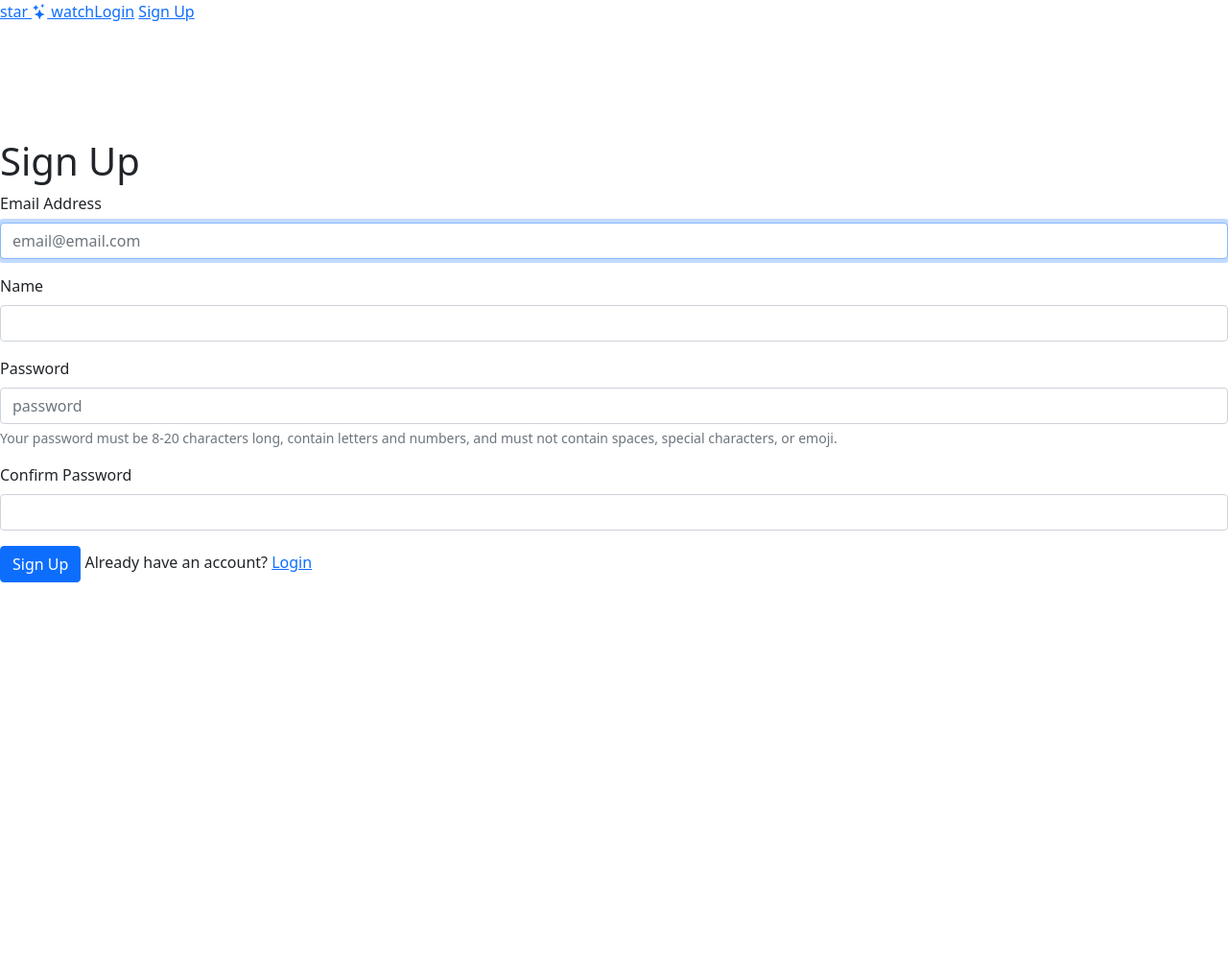
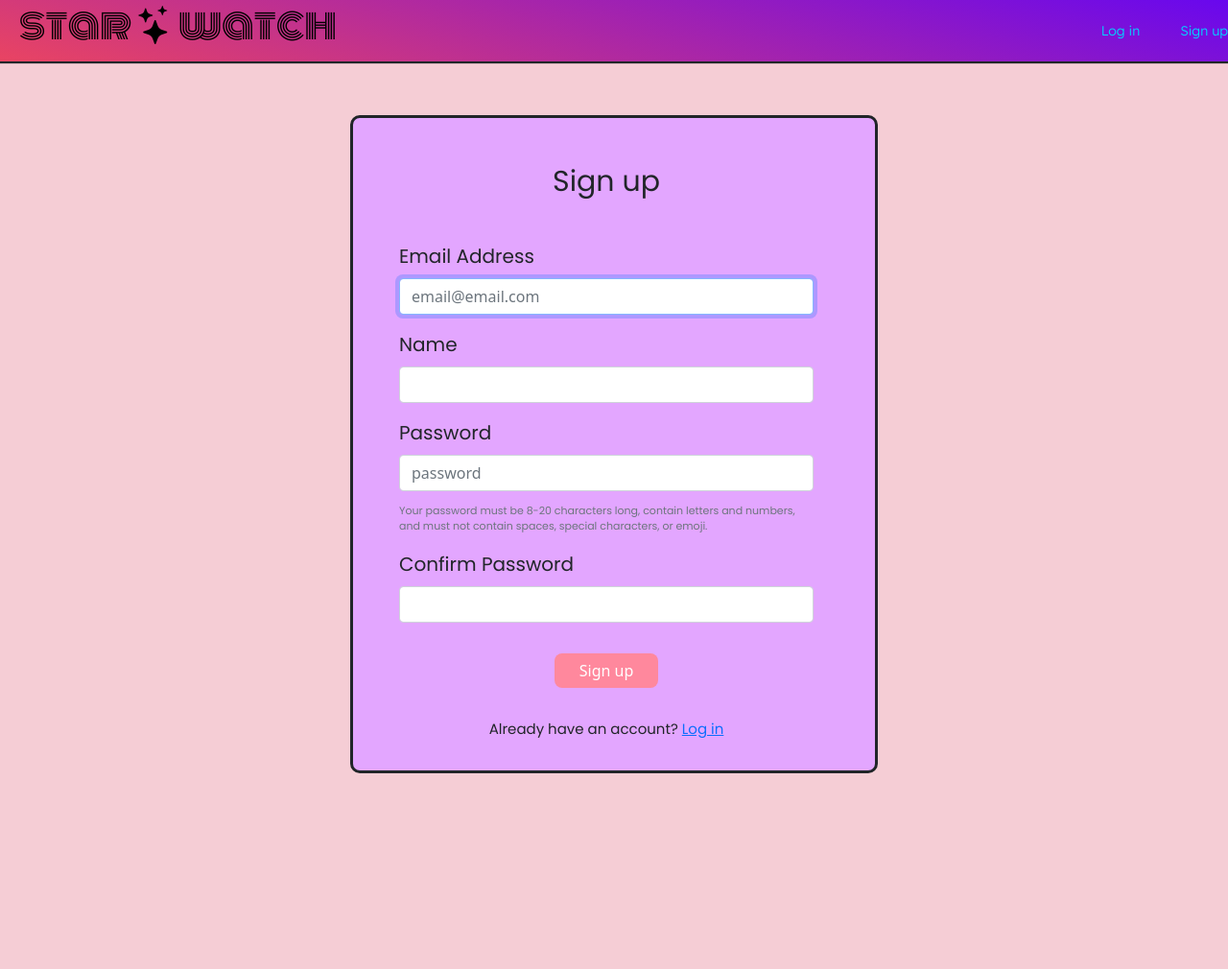
Before and after one commit to shann99/star_watch, a Python web app: template star_watch/templates/signup.html in a window 1280 px wide. Shown: the top 1010 px of the page at 96% size. Before the commit the page ends 607 px from the top, so only its background shows below. Run offline with Jinja, Linux system fonts and the light colour scheme; the template is opened without the code that fills it, so the values that code supplies are empty.

Commit message:
minor changes to signup and html. changed account.html + url to settings. added in system theme for site. changed file names for light and dark to be light-theme and dark-theme to match system-theme

```diff
--- a/star_watch/static/media.css
+++ b/star_watch/static/media.css
@@ -4,8 +4,7 @@
     }
     .login-nav {
         margin-top: 4.8em;
-        margin-left: -4.5em;
-        width: 145px;
+        margin-left: -6.5em;
     }
     .carousel-item {
         height: 180px;
@@ -69,8 +68,7 @@
     }
     .login-nav {
         margin-top: 4.8em;
-        margin-left: -4.5em;
-        width: 145px;
+        margin-left: -6.3em;
     }
     .carousel-item {
         height: 180px;
@@ -136,8 +134,7 @@
     }
     .login-nav {
         margin-top: 4.8em;
-        margin-left: -4.5em;
-        width: 145px;
+        margin-left: -6em;
     }
     .carousel-item {
         height: 240px;
@@ -202,7 +199,6 @@
     .login-nav {
         margin-top: 4.8em;
         margin-left: -4.5em;
-        width: 145px;
     }
     .carousel-item {
         height: 435px;
@@ -240,6 +236,9 @@
     }
 }
 @media screen and (min-width: 1024px) and (max-width:1439px) {
+    .login-nav {
+        margin-left: -6.5em;
+    }
     .card-container {
         grid-template-columns: auto auto;
     }
@@ -290,6 +289,9 @@
     .card-img-container {
         width: 390px;
         height: 240px;
+    }
+    .login-nav {
+        margin-left: -5em;
     }
 }
 
--- a/star_watch/static/script.js
+++ b/star_watch/static/script.js
@@ -77,13 +77,18 @@ function hearted(card_id, heartItem) {
             data: {"card_id": card_id, "card_fav": true},
             success: function() {
                 $(hearts[heartItem]).load(' .heart_buttons:eq('+ heartItem +')');
+                setTimeout( () => {
+                    filled[heartItem].classList.toggle('animate');
+                }, 30)
+                setTimeout(() => {
+                  filled[heartItem].classList.remove('animate');
+                }, 340)
             }
         });
     });
 }
 function unhearted(card_id, heartItem) {
     $(document).ready(function() {
-        console.log(heartItem);
         $.ajax({
             type: "POST",
             url: "/unfav",
@@ -149,7 +154,7 @@ function closeTag(item) {
 
 const cardIMG = document.getElementsByClassName("card-img-container");
 const tagDiv = document.getElementsByClassName("tagForm");
-const heartsDiv = document.getElementsByClassName("heart_buttons");
+const heartsDiv = document.getElementsByClassName("hearts");
 const stats = document.getElementsByClassName("bottom_row");
 const seemore = document.getElementsByClassName("see_more");
 const less = document.getElementsByClassName("see_less");
@@ -240,7 +245,7 @@ function open_search() {
 }
 
 var user_id = '{{user.id}}';
-
+const site_theme = document.querySelector("#site-theme");
 function switch_modes_light(user_id) {
     $(document).ready(function() {
         $.ajax({
@@ -248,7 +253,7 @@ function switch_modes_light(user_id) {
             url: "/light-mode",
             data: {"user_id": user_id},
             success: function() {
-                location.reload();
+                    site_theme.href = "light-theme.css";
 
             }
         });
@@ -263,7 +268,8 @@ function switch_modes_dark(user_id) {
             url: "/dark-mode",
             data: {"user_id": user_id},
             success: function() {
-                location.reload();
+                    site_theme.href = "dark-theme.css";
+
             }
         });
     });
@@ -275,7 +281,7 @@ function system_mode(user_id) {
             url: "/system-mode",
             data: {"user_id": user_id},
             success: function() {
-                location.reload();
+                site_theme.href = "system-theme.css";
             }
         });
     });
--- a/star_watch/static/style.css
+++ b/star_watch/static/style.css
@@ -313,30 +311,22 @@
 .card-item:hover #upcount {
     display:block;
 }
-
-#user-welcome {
-    font-family: "Poppins", sans-serif;
-}
-#acc-item-login {
-    color: #00d4ff;
-}
-#acc-item-signup {
-    color: #00d4ff;
-    flex-wrap:wrap;
+.loggedout-navitem {
+    display: block;
+    margin-left: 3em;
+    margin-top: 1.2em;
 }
 .logged-out {
     display:flex;
-    padding: 1.3em 0em 0em 1em;
+    padding-top: 1.3em;
+    padding-left: 1em;
     justify-content: space-evenly;
-    gap: 3em;
     float: right;
 }
-
 .account-access {
     display: flex;
     float: right;
 }
-
 .login-form {
     border: solid;
     display: flex;
@@ -415,7 +403,7 @@
     margin-top: 0em;
 }
 
-#signup-input {
+.signup-input {
     margin-bottom: 1em;
     width: 100%;
     /* padding: 0.375rem 0.75rem; */
@@ -454,13 +442,16 @@
 }
 .header-name {
     font-family: 'Monoton', cursive;
-    font-size: 55px;
+    font-size: 40px;
+    margin-left: 0.5em;
+    float:left;
     text-decoration: none;
     color: black;
     transition: 0.7s ease;
+    margin-top: .3em;
 }
 .header-name:hover, focus{
-    color:#e54ed0;
+    color: #ea6ecd;
 }
 
 #addmediaForm {
--- a/star_watch/templates/base.html
+++ b/star_watch/templates/base.html
@@ -13,17 +13,26 @@
 <link rel="preconnect" href="https://fonts.googleapis.com"><link rel="preconnect" href="https://fonts.gstatic.com" crossorigin><link href="https://fonts.googleapis.com/css2?family=Monoton&display=swap" rel="stylesheet">
 <link rel="preconnect" href="https://fonts.googleapis.com"><link rel="preconnect" href="https://fonts.gstatic.com" crossorigin><link href="https://fonts.googleapis.com/css2?family=Poppins&display=swap" rel="stylesheet">
 <!-- selecting which stylesheet to show (whether in dark mode or light mode) -->
-{%if user.mode == 'light'%}
 <link rel="stylesheet" href="{{ url_for('static', filename='style.css') }}">
-<link rel="stylesheet" href="{{ url_for('static', filename='light.css') }}">
-<link rel="stylesheet" href="{{ url_for('static', filename='media.css') }}">
+{% if user.is_authenticated %}
+    {%if user.mode == 'light'%}
+    <link rel="stylesheet" href="{{ url_for('static', filename='light-theme.css') }}" id="site-theme">
+    <link rel="stylesheet" href="{{ url_for('static', filename='media.css') }}">
+    {%endif%}
+    <!-- for keeping dark mode between browsers -->
+    {%if user.mode == 'dark'%}
+    <link rel="stylesheet" href="{{ url_for('static', filename='dark-theme.css') }}" id="site-theme">
+    <link rel="stylesheet" href="{{ url_for('static', filename='media.css') }}">
+    {%endif%}
+    {%if user.mode == 'system'%}
+    <link rel="stylesheet" href="{{ url_for('static', filename='system-theme.css') }}" id="site-theme">
+    <link rel="stylesheet" href="{{ url_for('static', filename='media.css') }}">
+    {%endif%}
+{%else%}
+    <link rel="stylesheet" href="{{ url_for('static', filename='light-theme.css') }}" id="site-theme">
+    <link rel="stylesheet" href="{{ url_for('static', filename='media.css') }}">
 {%endif%}
 
-{%if user.mode == 'dark'%}
-<link rel="stylesheet" href="{{ url_for('static', filename='style.css') }}">
-<link rel="stylesheet" href="{{ url_for('static', filename='dark.css') }}">
-<link rel="stylesheet" href="{{ url_for('static', filename='media.css') }}">
-{%endif%}
 <nav>
     <!-- navigation for logged in user -->
     {% if user.is_authenticated %}
@@ -67,10 +76,10 @@
                 </button>
                 <div class="login-nav">
                     <a class="user-welcome">Hi 👋 , {{user.name}} </a>
-                    <a class="account-item" id="acc-item-logout" href="/notifications"> <i class="bi bi-bell"></i> Updates </a>
-                    <a class="account-item" id="acc-item-logout" href="/account"> <i class="bi bi-person-gear"></i> Settings </a>
-                    <a class="account-item" id="acc-item-logout" href="/statistics"> <i class="bi bi-bar-chart-line-fill"></i> Stats </a>
-                    <a class="account-item" id="acc-item-logout" href="/logout"> <i class="bi bi-box-arrow-right"></i> Logout</a>
+                    <a class="account-item" href="/notifications"> <i class="bi bi-bell"></i> Updates </a>
+                    <a class="account-item" href="/settings"> <i class="bi bi-person-gear"></i> Settings </a>
+                    <a class="account-item" href="/statistics"> <i class="bi bi-bar-chart-line-fill"></i> Stats </a>
+                    <a class="account-item" href="/logout"> <i class="bi bi-box-arrow-right"></i> Logout </a>
                 </div>
             </div>
         </div>
@@ -97,8 +106,8 @@
             <a class = "header-name" href="/">star <i class="bi bi-stars"></i> watch</a>
         </div>
         <div class = "logged-out">
-            <a class="account-item" id ="acc-item-login" href="/login">Login</a>
-            <a class="account-item" id="acc-item-signup" href="/signup">Sign Up</a>
+            <a class="nav-item loggedout-navitem" href="/login">Log in</a>
+            <a class="nav-item loggedout-navitem" href="/signup">Sign up</a>
         </div>
     </div>
     {%endif%}
--- a/star_watch/templates/account.html
+++ b/star_watch/templates/settings.html
@@ -1,6 +1,6 @@
 {%extends "base.html" %}
 {%block header%}
- <h1>{%block title%}Account{%endblock%}</h1>
+ <title>Settings</title>
  {%endblock%}
 {%block body %}
 <div class="check_acc_delete">
--- a/star_watch/templates/signup.html
+++ b/star_watch/templates/signup.html
@@ -5,27 +5,28 @@
 {%block body%}
 <br><br><br><br>
 <form class = "signup-form" method="POST">
-    <h1 class="signup-header"> Sign Up</h1>
+    <h1 class="signup-header"> Sign up</h1>
     <div class="mb-3">
       <label for="email_address" id="signup-text" class="form-label">Email Address</label>
-      <input type="email" class="form-control" autocomplete="off" id="signup-input" placeholder="email@email.com" autofocus name = "email_address"  required>
+      <input type="email" class="form-control" autocomplete="off" class="signup-input" placeholder="email@email.com" autofocus name = "email_address"  required>
     </div>
     <div class="mb-3">
         <label for="name" id="signup-text" class="form-label">Name</label>
-        <input type="name" class="form-control" autocomplete="off" id="signup-input"  name = "name" minlength="2" required>
+        <input type="name" class="form-control" autocomplete="off" class="signup-input"  name = "name" minlength="2" required>
     </div>
     <div class="mb-3">
         <label for="pass_org" id="signup-text"class="form-label">Password</label>
-        <input type="password" class="form-control" autocomplete="off" id="signup-input" placeholder="password" autofocus name = "pass_org" minlength="8" maxlength="20"  aria-describedby="passwordHelpBlock" required>
+        <input type="password" class="form-control" autocomplete="off" class="signup-input" placeholder="password" autofocus name = "pass_org" minlength="8" maxlength="20"  aria-describedby="passwordHelpBlock" required>
+        <br>
         <div id="passwordHelpBlock" class="form-text">
             Your password must be 8-20 characters long, contain letters and numbers, and must not contain spaces, special characters, or emoji.
           </div>
     </div>
     <div class="mb-3">
         <label for="pass_confirm" id="signup-text" class="form-label">Confirm Password</label>
-        <input type="password" class="form-control" autocomplete="off" id="signup-input" autofocus name = "pass_confirm"  minlength="8" maxlength="20" required>
+        <input type="password" class="form-control" autocomplete="off" class="signup-input" autofocus name = "pass_confirm"  minlength="8" maxlength="20" required>
     </div>
-    <button type="submit" id= "signup-button" class="btn btn-primary">Sign Up</button>
-    <text class="account">Already have an account? <a href="/login"> Login</a></text>
+    <button type="submit" id= "signup-button" class="btn btn-primary">Sign up</button>
+    <text class="account">Already have an account? <a href="/login"> Log in</a></text>
 </form>
 {%endblock%}
```
Also changed, not shown: other parts of star_watch/static/style.css (+75 -21 lines), star_watch/routes.py (+3 -7 lines), star_watch/static/system-theme.css (added, +155 -0 lines), star_watch/templates/login.html (+7 -5 lines), star_watch/static/dark-theme.css (renamed from star_watch/static/dark.css), star_watch/static/light-theme.css (renamed from star_watch/static/light.css).
